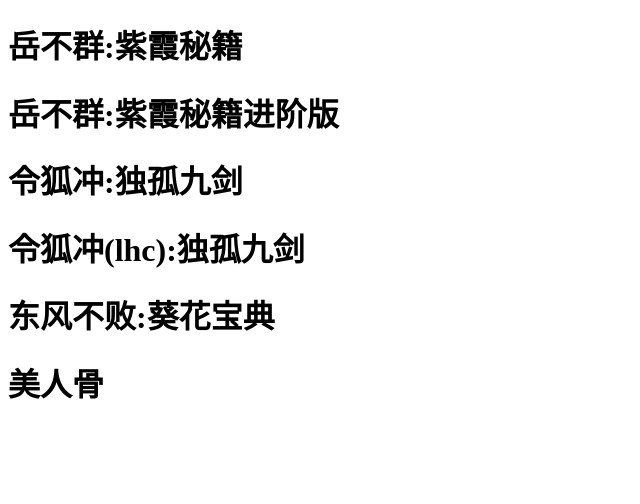
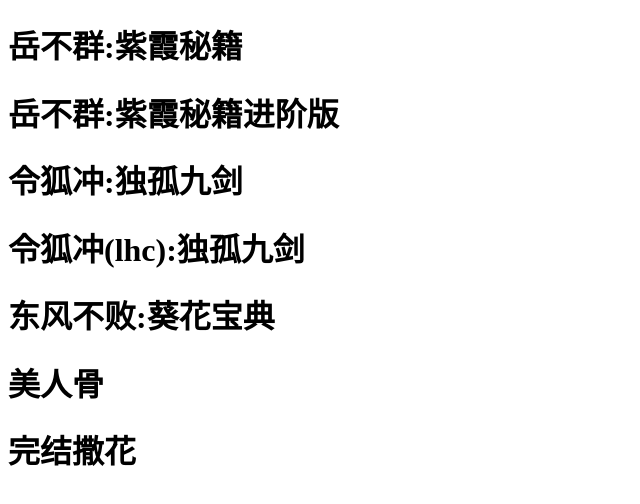
Before and after one commit to anT012/001, a plain HTML site: page index.html in a window 1280 px wide. Shown: the whole page, without its empty margins (0-640 px from the left). Drawn offline with Linux system fonts and the light colour scheme.

Commit message:
今日份git练习结束

```diff
--- a/index.html
+++ b/index.html
@@ -11,5 +11,6 @@
 	<h1>令狐冲(lhc):独孤九剑</h1>
 	<h1>东风不败:葵花宝典</h1>
 	<h1>美人骨</h1>
+	<h1>完结撒花</h1>
 </body>
 </html>
```
